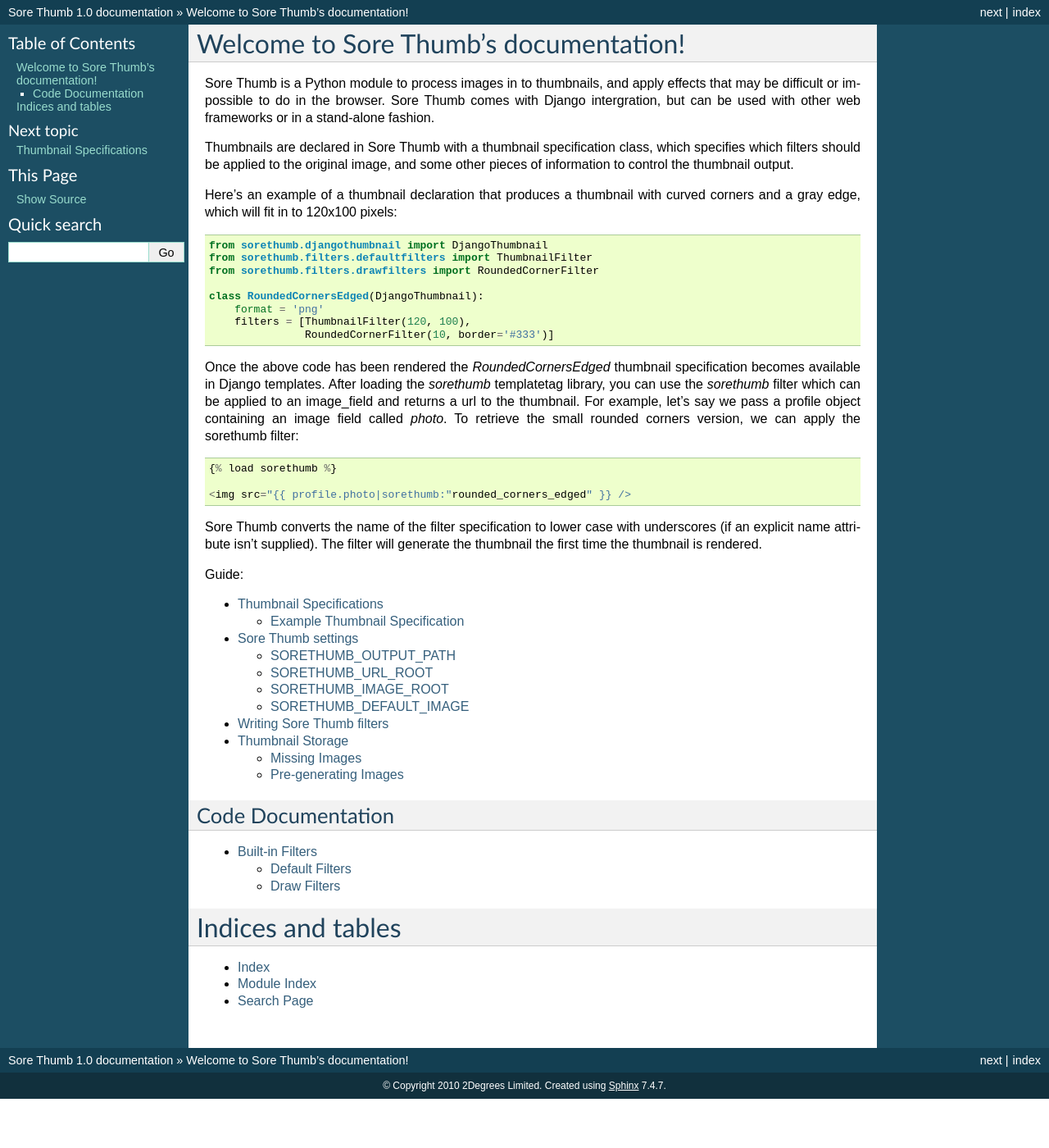
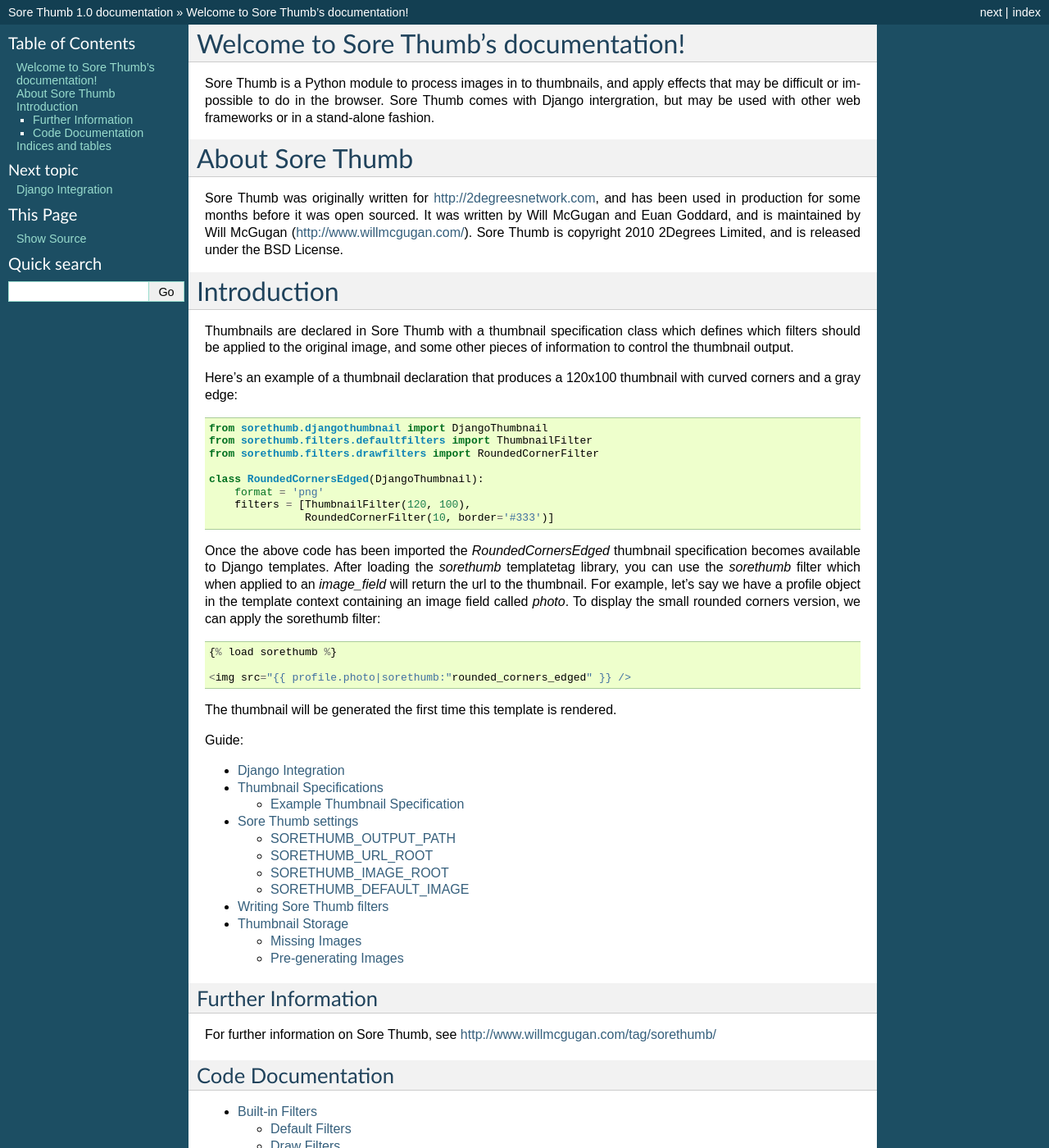
Before and after one commit to willmcgugan/sorethumb, a Sphinx documentation site: the page built from sorethumb/docs/index.rst, in a window 1280 px wide and 1400 px high. Shown: the whole window at 82% size. Built offline with Sphinx 7.4.7, drawn with Linux system fonts in a browser that asks for light colours.

Commit message:
Doc changes

```diff
--- a/setup.py
+++ b/setup.py
@@ -21,6 +21,6 @@
       url = 'http://code.google.com/p/sorethumb',
       download_url = 'http://code.google.com/p/sorethumb/downloads/list',
       classifiers = classifiers,
-      maintianer = "Will McGugan",
+      maintainer = "Will McGugan",
       maintainer_email = "will@willmcgugan.com"
 )
--- /dev/null
+++ b/sorethumb/docs/djangointegration.rst
@@ -0,0 +1,4 @@
+Django Integration
+==================
+
+To use Sore Thumb in Django, add "sorethumb" to your list of INSTALLED_APPS. This is required to expose the `sorethumb` filter to template -- no models or views are included.
--- a/sorethumb/docs/index.rst
+++ b/sorethumb/docs/index.rst
@@ -6,11 +6,19 @@
 Welcome to Sore Thumb's documentation!
 ======================================
 
-Sore Thumb is a Python module to process images in to thumbnails, and apply effects that may be difficult or impossible to do in the browser. Sore Thumb comes with Django intergration, but can be used with other web frameworks or in a stand-alone fashion.
+Sore Thumb is a Python module to process images in to thumbnails, and apply effects that may be difficult or impossible to do in the browser. Sore Thumb comes with Django intergration, but may be used with other web frameworks or in a stand-alone fashion.
 
-Thumbnails are declared in Sore Thumb with a thumbnail specification class, which specifies which filters should be applied to the original image, and some other pieces of information to control the thumbnail output.
+About Sore Thumb
+================
 
-Here's an example of a thumbnail declaration that produces a thumbnail with curved corners and a gray edge, which will fit in to 120x100 pixels::
+Sore Thumb was originally written for http://2degreesnetwork.com, and has been used in production for some months before it was open sourced. It was written by Will McGugan and Euan Goddard, and is maintained by Will McGugan (http://www.willmcgugan.com/). Sore Thumb is copyright 2010 2Degrees Limited, and is released under the BSD License.
+
+Introduction
+============
+
+Thumbnails are declared in Sore Thumb with a thumbnail specification class which defines which filters should be applied to the original image, and some other pieces of information to control the thumbnail output.
+
+Here's an example of a thumbnail declaration that produces a 120x100 thumbnail with curved corners and a gray edge::
 
     from sorethumb.djangothumbnail import DjangoThumbnail
     from sorethumb.filters.defaultfilters import ThumbnailFilter
@@ -21,14 +29,13 @@
         filters = [ThumbnailFilter(120, 100),
                    RoundedCornerFilter(10, border='#333')]
 
-Once the above code has been rendered the `RoundedCornersEdged` thumbnail specification becomes available in Django templates. After loading the `sorethumb` templatetag library, you can use the `sorethumb` filter which can be applied to an image_field and returns a url to the thumbnail. For example, let's say we pass a profile object containing an image field called `photo`. To retrieve the small rounded corners version, we can apply the sorethumb filter::
+Once the above code has been imported the `RoundedCornersEdged` thumbnail specification becomes available to Django templates. After loading the `sorethumb` templatetag library, you can use the `sorethumb` filter which when applied to an `image_field` will return the url to the thumbnail. For example, let's say we have a profile object in the template context containing an image field called `photo`. To display the small rounded corners version, we can apply the sorethumb filter::
 
     {% load sorethumb %}
 
     <img src="{{ profile.photo|sorethumb:"rounded_corners_edged" }} />
 
-Sore Thumb converts the name of the filter specification to lower case with underscores (if an explicit name attribute isn't supplied). The filter will generate the thumbnail the first time the thumbnail is rendered.
-
+The thumbnail will be generated the first time this template is rendered.
 
 
 Guide:
@@ -36,10 +43,17 @@
 .. toctree::
    :maxdepth: 3
 
+   djangointegration.rst
    thumbnailspec.rst
    sorethumbsettings.rst
    writingfilters.rst
    thumbnailoutput.rst
+
+
+Further Information
+-------------------
+
+For further information on Sore Thumb, see http://www.willmcgugan.com/tag/sorethumb/
 
 
 Code Documentation
```
